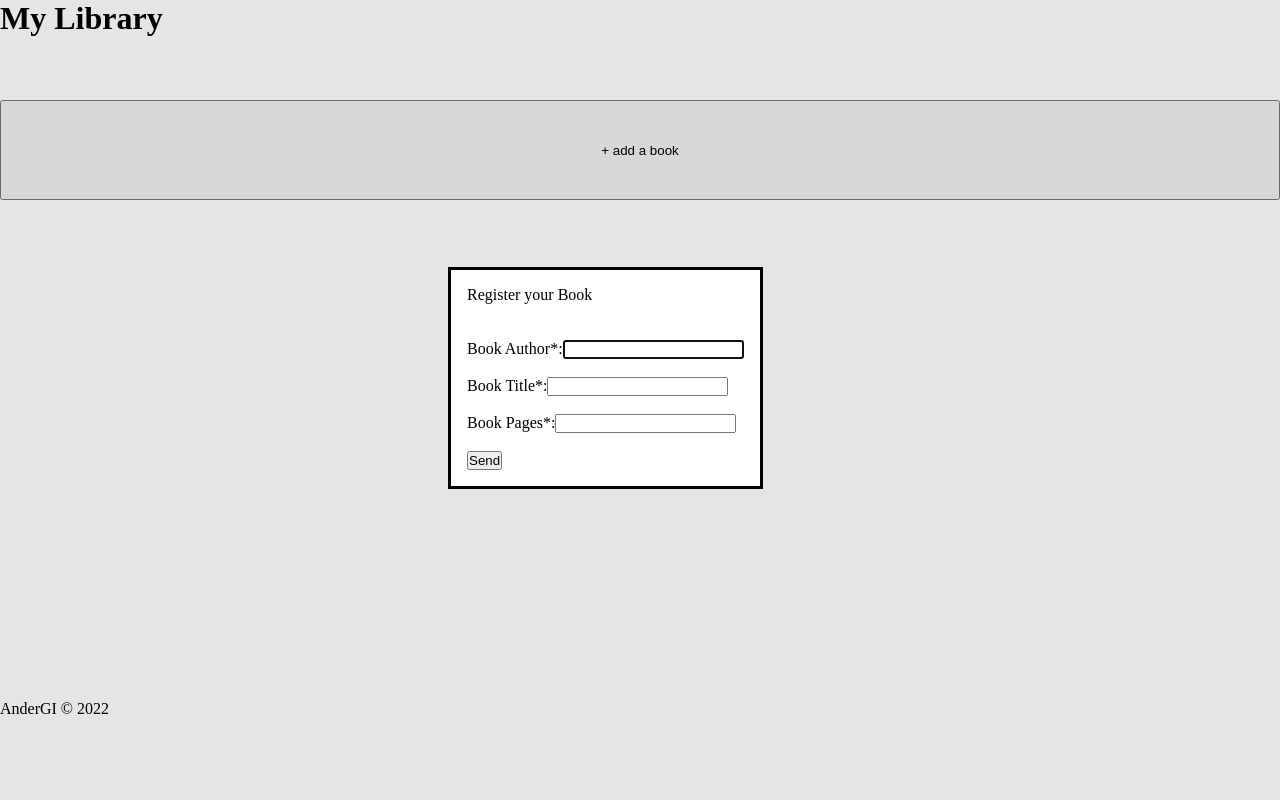
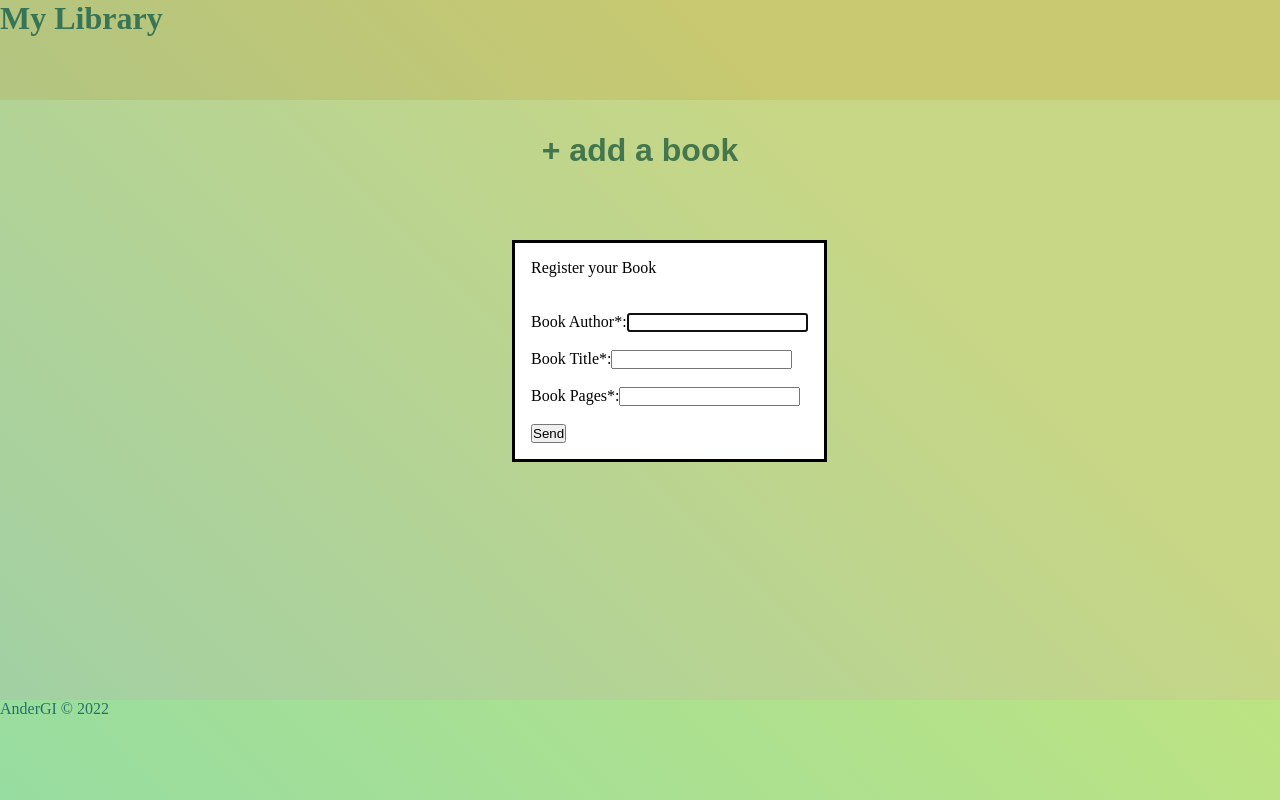
Before and after one commit to AnderGI/Library, a plain HTML site: page index.html in a window 1280 px wide. Both pictures are taken after a click on the button "+ add a book". Drawn offline with Linux system fonts and the light colour scheme.

Commit message:
Layout and styling

```diff
--- a/index.html
+++ b/index.html
@@ -8,11 +8,11 @@
     <link href="style.css" rel="stylesheet">
 </head>
 <body>
-    <head>
+    <header>
         <h1>My Library</h1>
-    </head>
+    </header>
     <main>
-        <button id="addBook">+ add a book</button>
+        <div><button id="addBook">+ add a book</button></div>
         <section id="library">
             <dialog id="popup">
                 <form action="#" method="dialog">
--- a/script.js
+++ b/script.js
@@ -21,22 +21,11 @@ Book.prototype.displayBookInfo=function(){
     return `${this.title} by ${this.author} has ${this.pages} pages.`
 }
 Book.prototype.addBook = function (){
-
         let bookCard = document.createElement('div');
         let cardTitle = document.createElement('p');
-        cardTitle.textContent = `${this.title}`
+        cardTitle.textContent = `${this.title} by ${this.author} has ${this.pages} pages.`
         bookCard.append(cardTitle)
-
-        let cardAuthor = document.createElement('p')
-        cardAuthor.textContent = `${this.author}`
-        bookCard.append(cardAuthor)
-
-        let cardPages = document.createElement('p')
-        cardPages.textContent = `${this.pages} pages.`
-        bookCard.append(cardPages)
-
         libraryEl.append(bookCard)
-
 
 }
 
@@ -56,10 +45,12 @@ function displayBook(x,y,z){
 
 sendPopUp.addEventListener('click',(e)=>{
     e.preventDefault()
+
     displayBook(title.value,author.value,pages.value)
     NewBook.addBook(title.value,author.value,pages.value)
     title.value = ""
     author.value = ""
     pages.value = ""
 
+
 })
--- a/style.css
+++ b/style.css
@@ -2,36 +2,74 @@
     margin: 0;
     padding: 0;
     box-sizing: border-box;
+    --header: #FFA351FF;
+    --main:rgb(255, 190, 123);
+    --footer:#EED971FF;
 }
 body{
-
     display: grid;
     grid-template-rows: 1fr 6fr 1fr;
     width: 100vw;
     height: 100vh;
+    position: relative;
 }
-main{
-    display: grid;
-    grid-template-rows: 1fr 5fr;
+header{
+    background-color: var(--header);
+ }
+ main{
+    background-color: var(--main);
+     display: grid;
+     grid-template-rows: 1fr 5fr;
+ }
+#popup{
+    max-width: 50ch;
+    padding: 1rem;
+    position: absolute;
+    top: 30vh;
+    left: 40vw;
+}
+#popup::backdrop{
+    background:linear-gradient(45deg, rgba(64, 224, 208,0.5), rgba(144, 238, 144,0.5) 70.71%);
+}
+main>div{
+    width: 100%;
+    display: flex;
+    justify-content: center;
+    align-items: center;
+}
+#addBook{
+    padding: 1rem 2rem;
+    font-size: 2rem;
+    font-weight: 700;
+    border: none;
+    background-color: var(--main);
+    transition: background-color 0.2s ease;
+}
+#addBook:hover{
+    cursor: pointer;
+    background-color: rgba(0,0,0,0.05);
 }
 #library{
     display: flex;
     flex-direction: row;
     flex-wrap: wrap;
     gap: 1rem;
+    padding: 1rem;
 }
-#library>#popup{
-    max-width: 50ch;
-    padding: 1rem;
-    position: absolute;
-    top: 33.33%;
-    bottom: 33.33%;
-    right: 35%;
-    left: 35%;
-}
+
 #library>div{
+    display: grid;
+    gap: 0.25rem;
     width: fit-content;
     height: fit-content;
     padding: 1rem;
-    background-color: yellow;
+    background-color: rgba(0,0,0,0.05);
+    color: black;
+    font-size: 1rem;
+    border: 1px solid lightgreen;
+    border-left: 6px solid lightgreen;
+    border-radius: 0px 20px 0px 0px;
 }
+footer{
+    background-color: var(--footer);
+}
```
Lines whose indentation alone changed are shown as unchanged.
